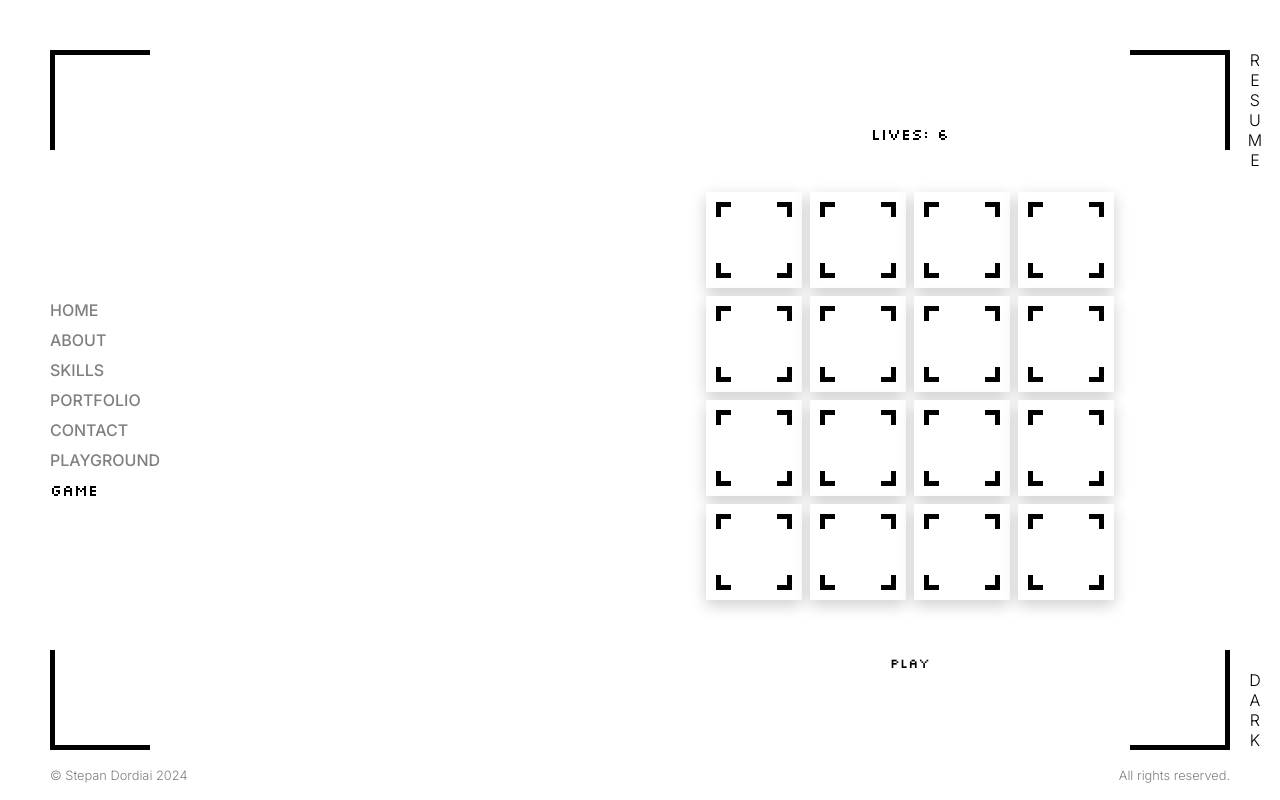
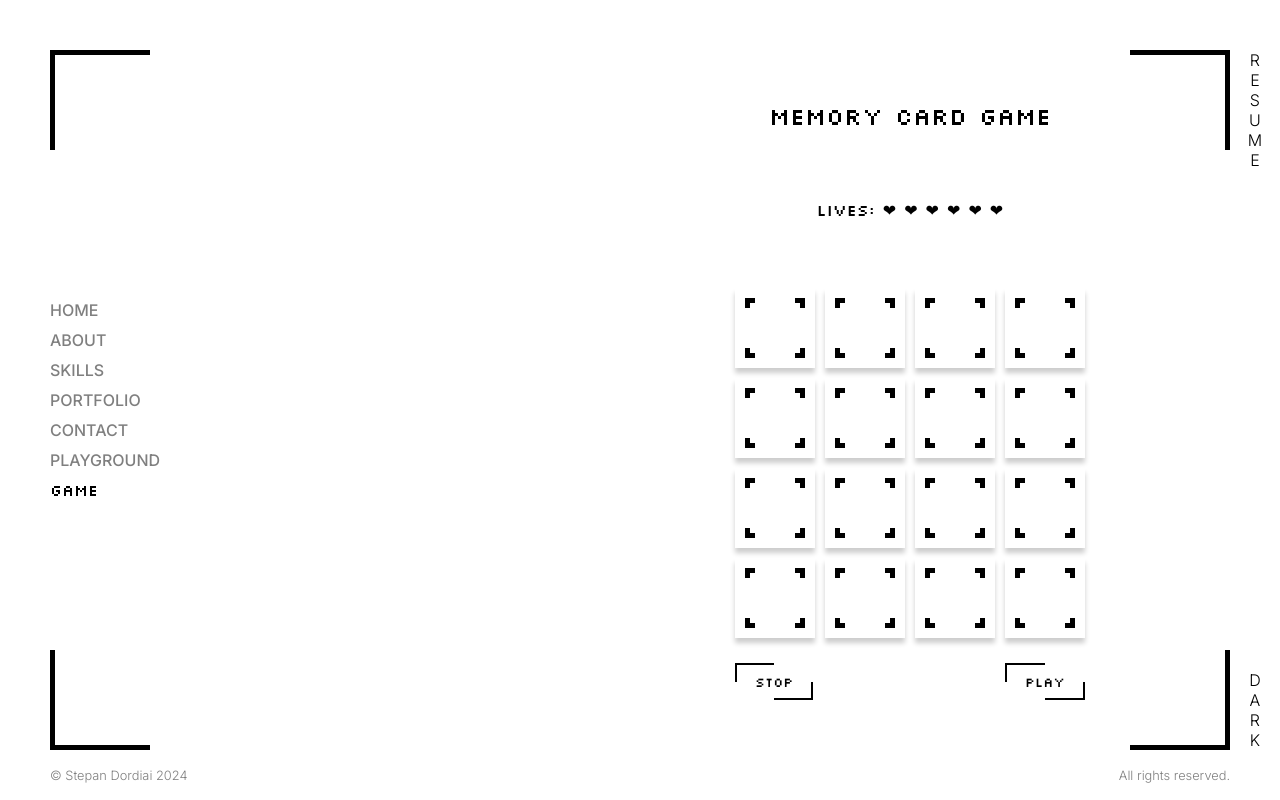
Before and after one commit to heeeyooo/stepan-dordiai, a React (Vite) app: page /game in a window 1280 px wide. Built offline with nearby package versions, Linux system fonts and the light colour scheme; grey boxes are pictures that could not be loaded.

Commit message:
v4.0 Game improvement

```diff
--- a/src/App.css
+++ b/src/App.css
@@ -17,6 +17,11 @@
     padding: 0;
     box-sizing: border-box;
     cursor: none;
+}
+
+::before,
+::after {
+    box-sizing: border-box;
 }
 
 ::-webkit-scrollbar {
--- a/src/components/nav/Nav.css
+++ b/src/components/nav/Nav.css
@@ -33,7 +33,7 @@
     background-clip: text;
     -webkit-background-clip: text;
     -webkit-text-fill-color: transparent;
-    transition: width 0.5s ease, background-color 1s;
+    transition: width 0.5s, background-color 1s;
 }
 
 .nav__link span {
@@ -46,7 +46,6 @@
 
 .nav__link--active {
     width: 100%;
-    transition: width 0.5s ease, background-color 1s;
 }
 
 .game-font {
--- a/src/pages/game/Game.css
+++ b/src/pages/game/Game.css
@@ -1,5 +1,3 @@
-@import url("https://fonts.googleapis.com/css2?family=Pixelify+Sans:wght@400..700&display=swap");
-
 .game {
     font-family: "Silkscreen", sans-serif;
     position: absolute;
@@ -8,11 +6,10 @@
     bottom: 100px;
     display: flex;
     flex-direction: column;
-    justify-content: space-around;
+    justify-content: space-between;
     align-items: center;
     width: calc(50% - 100px);
     opacity: 0;
-    /* background-color: var(--semi-transparent-50); */
     z-index: 1;
     animation: reveal 1s forwards;
 }
@@ -23,50 +20,25 @@
     }
 }
 
+.game__title-result {
+    color: var(--color);
+    font-size: 1.5rem;
+    transition: color 1s;
+}
+
 .game__lives {
     color: var(--color);
+    transition: color 1s;
 }
 
 section {
     display: grid;
-    grid-template-columns: repeat(4, 6rem);
-    grid-template-rows: repeat(4, 6rem);
-    gap: 0.5rem;
+    grid-template-columns: repeat(4, 5rem);
+    grid-template-rows: repeat(4, 5rem);
+    gap: 10px;
+    /*  */
     perspective: 800px;
-}
-
-.game__play-btn {
-    position: relative;
-    color: var(--color);
-    padding: 5px;
-    transition: color 0.25s ease-out;
-}
-
-.game__play-btn::before {
-    content: "";
-    position: absolute;
-    top: 0;
-    left: 0;
-    width: 100%;
-    height: 100%;
-    transform: scaleX(0);
-    background-color: var(--color);
-    transition: transform 0.25s ease-out;
-    transform-origin: bottom left;
-    z-index: -1;
-}
-
-.game__play-btn:hover {
-    color: var(--bg-color);
-}
-
-.game__play-btn:hover::before {
-    transform: scaleX(1);
-}
-
-.inactive-btn {
-    opacity: 0.5;
-    pointer-events: none;
+    /*  */
 }
 
 .card {
@@ -77,11 +49,9 @@ section {
     /*  */
     transform-style: preserve-3d;
     /*  */
-    /*  */
     transition: all 2s cubic-bezier(0.175, 0.885, 0.32, 1.275);
-    /*  */
-    box-shadow: 0px 5px 15px rgba(0, 0, 0, 0.2);
-    background-color: white;
+    box-shadow: 0px 5px 5px rgba(0, 0, 0, 0.2);
+    background-color: #fff;
 }
 
 .face {
@@ -97,7 +67,9 @@ section {
     width: 100%;
     height: 100%;
     background-color: white;
+    /*  */
     backface-visibility: hidden;
+    /*  */
     pointer-events: none;
 }
 
@@ -105,8 +77,8 @@ section {
     position: absolute;
     top: 10px;
     left: 10px;
-    width: 15px;
-    height: 15px;
+    width: 10px;
+    height: 10px;
     border-top: 5px solid black;
     border-left: 5px solid black;
 }
@@ -115,8 +87,8 @@ section {
     position: absolute;
     top: 10px;
     right: 10px;
-    width: 15px;
-    height: 15px;
+    width: 10px;
+    height: 10px;
     border-top: 5px solid black;
     border-right: 5px solid black;
 }
@@ -125,8 +97,8 @@ section {
     position: absolute;
     bottom: 10px;
     right: 10px;
-    width: 15px;
-    height: 15px;
+    width: 10px;
+    height: 10px;
     border-bottom: 5px solid black;
     border-right: 5px solid black;
 }
@@ -135,14 +107,68 @@ section {
     position: absolute;
     bottom: 10px;
     left: 10px;
-    width: 15px;
-    height: 15px;
+    width: 10px;
+    height: 10px;
     border-bottom: 5px solid black;
     border-left: 5px solid black;
 }
 
 .toggle-card {
     transform: rotateY(180deg);
+}
+
+.inactive {
+    pointer-events: none;
+}
+
+.game__btn-container {
+    width: 100%;
+    display: flex;
+    justify-content: space-between;
+    align-items: center;
+    margin-top: 25px;
+}
+
+.game__btn {
+    position: relative;
+    color: var(--color);
+    padding: 10px 20px;
+    transition: color 1s;
+}
+
+.game__btn::before {
+    content: "";
+    position: absolute;
+    top: 0;
+    left: 0;
+    width: 50%;
+    height: 50%;
+    border-top: 2.5px solid var(--color);
+    border-left: 2.5px solid var(--color);
+    transition: width 0.3s, height 0.3s, border-color 1s;
+}
+
+.game__btn::after {
+    content: "";
+    position: absolute;
+    right: 0;
+    bottom: 0;
+    width: 50%;
+    height: 50%;
+    border-right: 2.5px solid var(--color);
+    border-bottom: 2.5px solid var(--color);
+    transition: width 0.3s, height 0.3s, border-color 1s;
+}
+
+.game__btn:hover::before,
+.game__btn:hover::after {
+    width: 100%;
+    height: 100%;
+}
+
+.game__btn--inactive {
+    opacity: 0.5;
+    pointer-events: none;
 }
 
 @media screen and (width < 1000px) {
@@ -152,5 +178,10 @@ section {
         bottom: 50px;
         left: 50px;
         width: calc(100% - 100px);
+        justify-content: space-around;
+    }
+    section {
+        grid-template-columns: repeat(4, 4rem);
+        grid-template-rows: repeat(4, 4rem);
     }
 }
--- a/src/pages/game/Game.jsx
+++ b/src/pages/game/Game.jsx
@@ -11,45 +11,52 @@ import img7 from "./images/sass.svg";
 import img8 from "./images/react.svg";
 
 const Game = () => {
-    let playerLives = 6;
+    const section = useRef(null);
+
+    useEffect(() => {
+        lives();
+        cardGenerator();
+    }, []);
+
+    let playerLives = ["❤", "❤", "❤", "❤", "❤", "❤"];
 
     const lives = () => {
-        const livesCounts = document.querySelector(".lives-count");
-        livesCounts.textContent = playerLives;
+        const livesCounts = document.querySelector(".js-lives-count");
+        livesCounts.textContent = playerLives.join(" ");
     };
 
-    const gameData = [
+    const cardData = [
         {
             imgSrc: img1,
             name: "css",
         },
         {
             imgSrc: img2,
+            name: "html",
+        },
+        {
+            imgSrc: img3,
             name: "figma",
         },
         {
-            imgSrc: img3,
+            imgSrc: img4,
+            name: "js",
+        },
+        {
+            imgSrc: img5,
+            name: "node",
+        },
+        {
+            imgSrc: img6,
             name: "git",
         },
         {
-            imgSrc: img4,
-            name: "html",
-        },
-        {
-            imgSrc: img5,
-            name: "js",
-        },
-        {
-            imgSrc: img6,
-            name: "node",
-        },
-        {
             imgSrc: img7,
-            name: "react",
+            name: "sass",
         },
         {
             imgSrc: img8,
-            name: "sass",
+            name: "react",
         },
         {
             imgSrc: img1,
@@ -57,43 +64,39 @@ const Game = () => {
         },
         {
             imgSrc: img2,
+            name: "html",
+        },
+        {
+            imgSrc: img3,
             name: "figma",
         },
         {
-            imgSrc: img3,
+            imgSrc: img4,
+            name: "js",
+        },
+        {
+            imgSrc: img5,
+            name: "node",
+        },
+        {
+            imgSrc: img6,
             name: "git",
         },
         {
-            imgSrc: img4,
-            name: "html",
-        },
-        {
-            imgSrc: img5,
-            name: "js",
-        },
-        {
-            imgSrc: img6,
-            name: "node",
-        },
-        {
             imgSrc: img7,
-            name: "react",
+            name: "sass",
         },
         {
             imgSrc: img8,
-            name: "sass",
+            name: "react",
         },
     ];
 
     const randomize = () => {
-        gameData.sort(() => Math.random() - 0.5);
-        return gameData;
+        return cardData.sort(() => Math.random() - 0.5);
     };
 
-    const section = useRef(null);
-
     function cardGenerator() {
-        let cardData = randomize();
         cardData.forEach((item) => {
             const topLeftCorner = document.createElement("div");
             const topRightCorner = document.createElement("div");
@@ -107,7 +110,6 @@ const Game = () => {
             topRightCorner.classList = "card-top-right-corner";
             bottomRightCorner.classList = "card-bottom-right-corner";
             bottomLeftCorner.classList = "card-bottom-left-corner";
-
             card.classList = "card";
             face.classList = "face";
             back.classList = "back";
@@ -123,6 +125,7 @@ const Game = () => {
 
             face.src = item.imgSrc;
             card.setAttribute("name", item.name);
+
             card.addEventListener("click", (event) => {
                 card.classList.toggle("toggle-card");
                 const clickedCard = event.target;
@@ -133,18 +136,45 @@ const Game = () => {
         section.current.style.pointerEvents = "none";
     }
 
-    function startGame() {
-        section.current.style.pointerEvents = "all";
+    function startGame(text) {
+        document.querySelector(".js-game__title-result").textContent = text;
+        playerLives = ["❤", "❤", "❤", "❤", "❤", "❤"];
+        lives();
+        const randomCardData = randomize();
+        const faces = document.querySelectorAll(".face");
         const cards = document.querySelectorAll(".card");
+        randomCardData.forEach((item, index) => {
+            faces[index].src = item.imgSrc;
+            cards[index].setAttribute("name", item.name);
+        });
         cards.forEach((item) => {
-            item.style.pointerEvents = "all";
-
+            item.style.pointerEvents = "none";
             item.classList.add("toggle-card");
             setTimeout(() => {
+                item.style.pointerEvents = "all";
                 item.classList.remove("toggle-card");
             }, 3000);
         });
-        document.querySelector(".game__play-btn").classList.add("inactive-btn");
+        document
+            .querySelector(".js-inactive-btn")
+            .classList.add("game__btn--inactive");
+        section.current.style.pointerEvents = "all";
+    }
+
+    function stopGame(text) {
+        document.querySelector(".js-game__title-result").textContent = text;
+        playerLives = ["❤", "❤", "❤", "❤", "❤", "❤"];
+        lives();
+        const cards = document.querySelectorAll(".card");
+        cards.forEach((item) => {
+            item.style.pointerEvents = "none";
+            item.classList.remove("toggle-card");
+        });
+        document
+            .querySelector(".js-inactive-btn")
+            .classList.remove("game__btn--inactive");
+        section.current.style.pointerEvents = "none";
+        document.querySelector(".js-inactive-btn").textContent = "Play";
     }
 
     function checkCards() {
@@ -166,55 +196,56 @@ const Game = () => {
                         card.classList.remove("toggle-card");
                     }, 1000);
                 });
-                playerLives--;
+                playerLives.pop();
                 lives();
-                if (playerLives === 0) {
-                    restart("you lose");
+                if (playerLives.length === 0) {
+                    gameResult("You lose!");
                 }
             }
         }
-        console.log(toggleCards.length);
         if (toggleCards.length === 16) {
-            restart("you win");
+            gameResult("You win!");
         }
     }
 
-    function restart(text) {
-        let cardData = randomize();
-        let faces = document.querySelectorAll(".face");
+    function gameResult(text) {
+        document.querySelector(".js-game__title-result").textContent = text;
         const cards = document.querySelectorAll(".card");
-        cardData.forEach((item, index) => {
-            cards[index].style.pointerEvents = "none";
-            cards[index].classList.remove("toggle-card");
-            setTimeout(() => {
-                faces[index].src = item.imgSrc;
-                cards[index].setAttribute("name", item.name);
-                // section.current.style.pointerEvents = "all";
-            }, 1000);
+        cards.forEach((item) => {
+            item.style.pointerEvents = "none";
         });
-        playerLives = 6;
-        lives();
-        setTimeout(() => alert(text), 100);
+        document
+            .querySelector(".js-inactive-btn")
+            .classList.remove("game__btn--inactive");
         section.current.style.pointerEvents = "none";
-        document
-            .querySelector(".game__play-btn")
-            .classList.remove("inactive-btn");
+        document.querySelector(".js-inactive-btn").textContent = "Play again";
     }
-
-    useEffect(() => {
-        lives();
-        cardGenerator();
-    }, []);
 
     return (
         <div className="game">
+            <p className="game__title-result js-game__title-result">
+                Memory Card Game
+            </p>
             <p className="game__lives">
-                Lives: <span className="lives-count"></span>
+                Lives: <span className="js-lives-count"></span>
             </p>
-            <section ref={section}></section>
-            <button className="game__play-btn" onClick={startGame}>
-                Play
-            </button>
+            <div>
+                <section ref={section}></section>
+                <div className="game__btn-container">
+                    <button
+                        className="game__btn"
+                        onClick={() => stopGame("Memory Card Game")}
+                    >
+                        Stop
+                    </button>
+                    <button
+                        className="game__btn js-inactive-btn"
+                        onClick={() => startGame("Memory Card Game")}
+                    >
+                        Play
+                    </button>
+                </div>
+            </div>
         </div>
     );
 };
```
